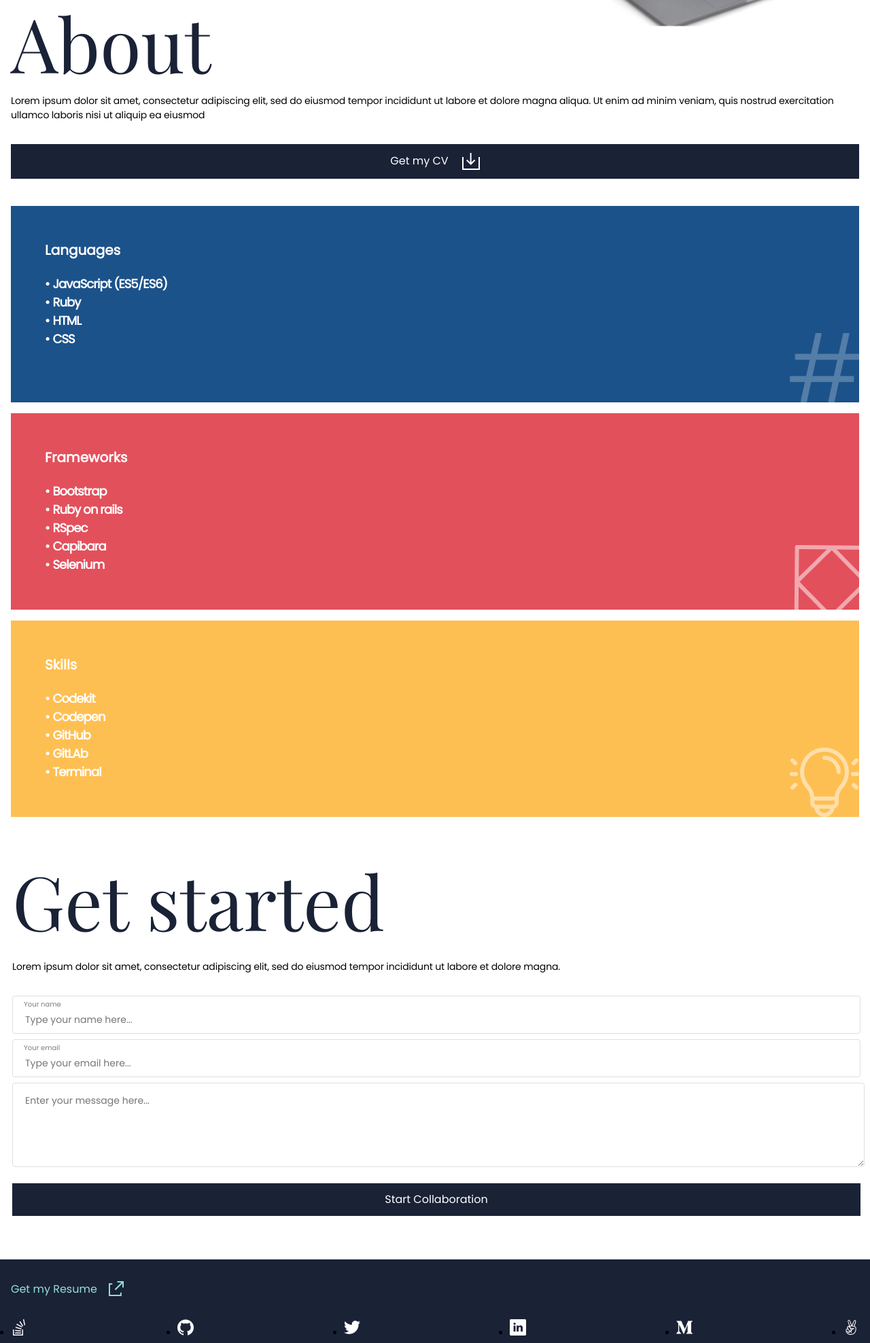
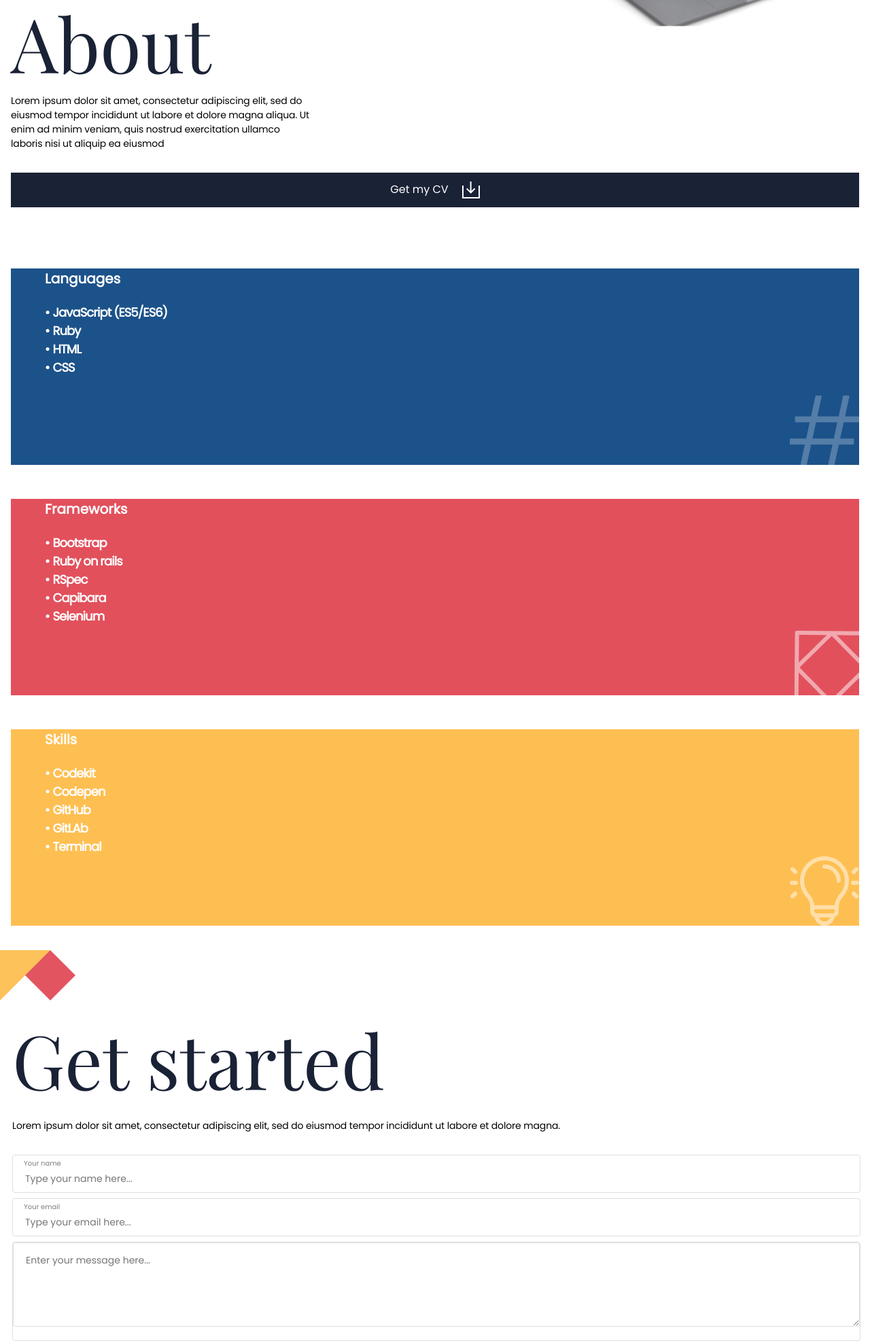
Before and after one commit to Abdelaziz-Mahdi/Portfolio-o, a plain HTML site: page index.html in a window 1280 px wide. Shown: the part 2500-4476 px from the top of the page at 68% size. Drawn offline with nearby package versions, Linux system fonts and the light colour scheme.

Commit message:
modify-about-contactMe-section-markup

```diff
--- a/index.html
+++ b/index.html
@@ -188,12 +188,14 @@
     </section>
     <section class="aboutMyself">
       <div class="aboutSection">
-        <h2 class="aboutHeader">About</h2>
+        <div id="aboutP1">
+          <h2 class="aboutHeader">About</h2>
           <p class="pabout">
             Lorem ipsum dolor sit amet, consectetur adipiscing elit, sed do
-          eiusmod tempor incididunt ut labore et dolore magna aliqua. Ut enim ad
-          minim veniam, quis nostrud exercitation ullamco laboris nisi ut
-          aliquip ea eiusmod
+            <br />
+            eiusmod tempor incididunt ut labore et dolore magna aliqua. Ut<br />
+            enim ad minim veniam, quis nostrud exercitation ullamco<br />
+            laboris nisi ut aliquip ea eiusmod
           </p>
           <button class="btn myCv">
             <div class="btnTextGet">Get my CV</div>
@@ -201,6 +203,8 @@
               <img src=".png/ic_download.png" alt="download-icon" />
             </div>
           </button>
+        </div>
+        <div id="aboutP2">
           <div class="aboutCards">
             <h4 class="langCardHeader">Languages</h4>
             <ul class="langCardList">
@@ -229,11 +233,13 @@
               <li class="laCardListItem">GitLAb</li>
               <li class="laCardListItem">Terminal</li>
             </ul>
+          </div>
+          <div class="aboutVisual"></div>
         </div>
       </div>
     </section>
     <footer class="contactMe">
-      <header><div class="headerv"></div></header>
+      <header id="footerHeader"><div class="footerHeader"></div></header>
       <section id="formSection">
         <h2>Get started</h2>
         <p>
@@ -243,6 +249,8 @@
         <form action="https://formspree.io/f/xbjbqokr" method="POST">
           <ul>
             <li>
+              <ul id="contactInGrid">
+                <li>
                   <div class="inputDiv">
                     <label for="name">Your name</label>
                     <input
@@ -264,8 +272,12 @@
                       placeholder="Type your email here..."
                     />
                   </div>
+                </li>
+              </ul>
             </li>
             <li>
+              <div id="hideBorder" class="inputDiv">
+                <label id="hide" for="name">Message</label>
                 <textarea
                   name="message"
                   required="true"
@@ -274,6 +286,7 @@
                   placeholder="Enter your message here..."
                   rows="5"
                 ></textarea>
+              </div>
             </li>
             <li>
               <button type="submit" class="btn startCoText">
@@ -283,6 +296,7 @@
           </ul>
         </form>
       </section>
+      <div class="footerV"></div>
       <footer id="contactFooter">
         <div id="footerContainer">
           <button class="myResume">
```
